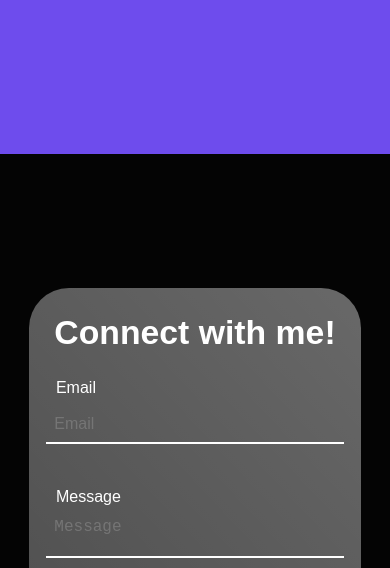
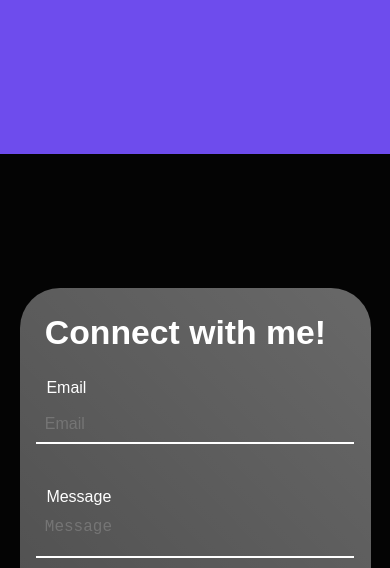
Before and after one commit to GhostVaibhav/Portfolio, a plain HTML site: page index.html in a window 390 px wide. Shown: the part 3222-3790 px from the top of the page. Drawn offline with nearby package versions, Linux system fonts and the light colour scheme; some packages are replaced by stand-ins of ours; a script that the page names is missing; a web font is replaced by a local one.

Commit message:
Corrected the width of the contact form

```diff
--- a/css/style.css
+++ b/css/style.css
@@ -553,6 +553,9 @@ html.sr .load-hidden {
     #page-3-container-text {
         margin-left: 40vw;
     }
+    #contact-form {
+        width: 90%;
+    }
 }
 #color-shift {
     display: flex;
```
